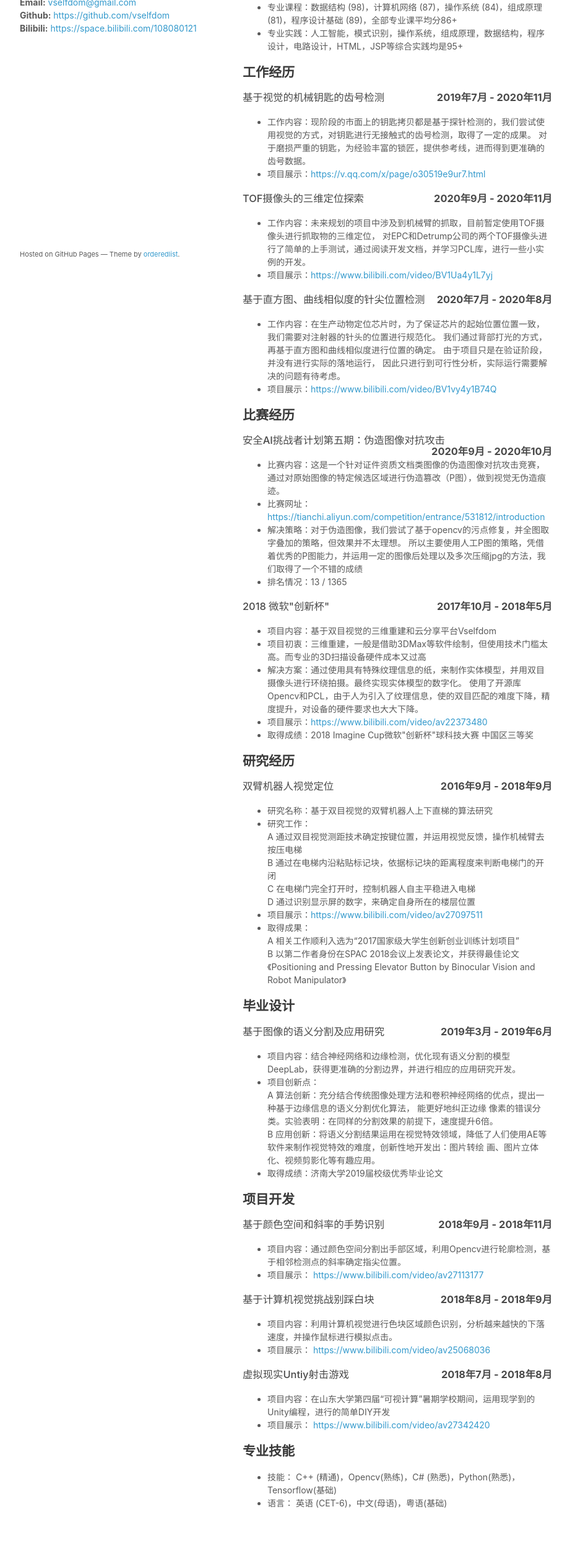
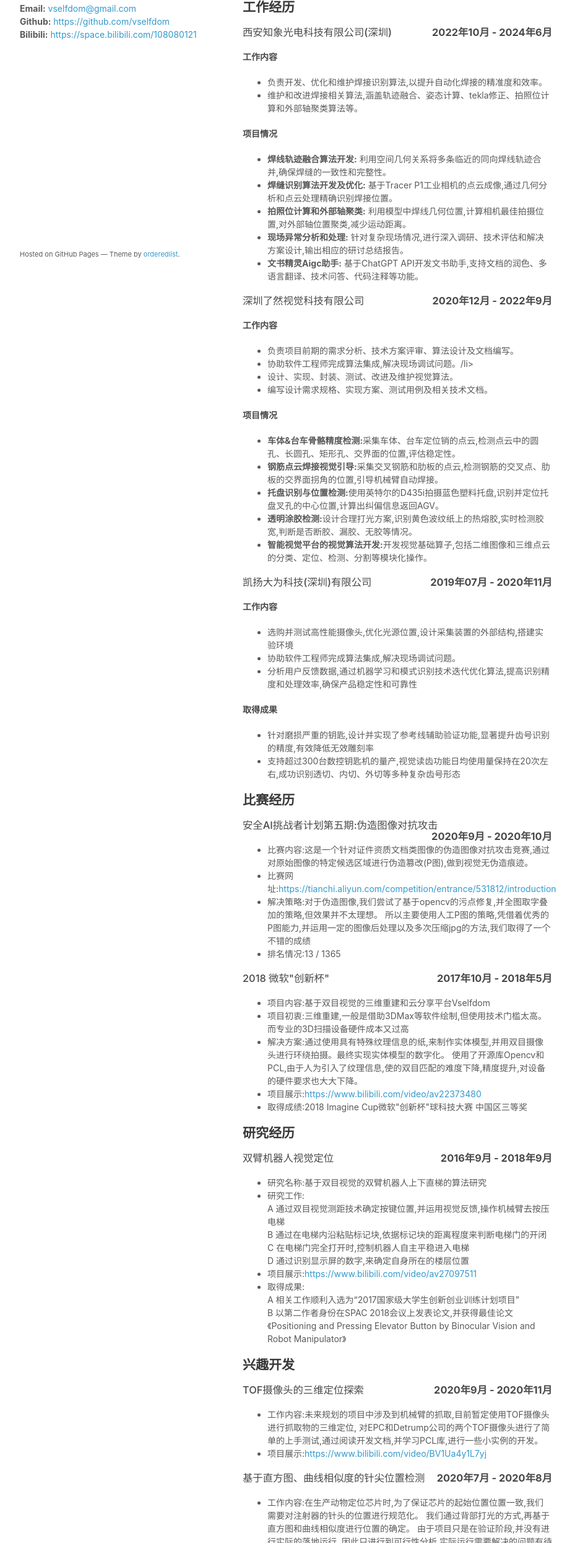
Before and after one commit to Vselfdom/vselfdom.github.io, a plain HTML site: page index.html in a window 1280 px wide. Shown: the part 311-2800 px from the top of the page at 62% size, without its empty margins (178-1107 px from the left). Drawn offline with Linux system fonts and the light colour scheme.

Commit message:
更新工作内筒

```diff
--- a/index.html
+++ b/index.html
@@ -27,113 +27,159 @@
 
     </header>
     <section>
-      <h2><b>自我介绍</b></h2>
-      <p>
-        济南大学 2019届本科毕业生，专业是计算机科学与技术，在三年本科生导师制期间，学习了图像处理的相关知识。拥有一定的项目开发经验，具备发散性思维。
-      </p>
-
       <h2><b>教育经历</b></h2>
       <h3 style="margin:0 0 5px;">济南大学 <b><span style="float:right;">2015年9月 - 2019年6月 </span></b></h3>
       <h4>计算机科学与技术 本科 信息科学与工程</h4>
       <ul>
-        <li> GPA：3.4 / 4.0（专业前 10 %）| 荣誉奖项：校二等奖学金 ( 2015-2016 )，校一等奖学金 ( 2018-2019 ) </li>
-        <li> 专业课程：数据结构 (98)，计算机网络 (87)，操作系统 (84)，组成原理 (81)，程序设计基础 (89)，全部专业课平均分86+ </li>
-        <li> 专业实践：人工智能，模式识别，操作系统，组成原理，数据结构，程序设计，电路设计，HTML，JSP等综合实践均是95+ </li>
+        <li> GPA:3.4 / 4.0(专业前 10 %)| 荣誉奖项:校二等奖学金 ( 2015-2016 ),校一等奖学金 ( 2018-2019 ) </li>
+        <li> 专业课程:数据结构 (98),计算机网络 (87),操作系统 (84),组成原理 (81),程序设计基础 (89),全部专业课平均分86+ </li>
+        <li> 专业实践:人工智能,模式识别,操作系统,组成原理,数据结构,程序设计,电路设计,HTML,JSP等综合实践均是95+ </li>
       </ul>
 
       <h2><b>工作经历</b></h2>
-      <h3 >基于视觉的机械钥匙的齿号检测 <b><span style="float:right;">2019年7月 - 2020年11月</span></b></h3>
+      <h3 >西安知象光电科技有限公司(深圳) <b><span style="float:right;">2022年10月 - 2024年6月</span></b></h3>
+      <h4><b>工作内容</b></h4>
       <ul>
-        <li> 工作内容：现阶段的市面上的钥匙拷贝都是基于探针检测的，我们尝试使用视觉的方式，对钥匙进行无接触式的齿号检测，取得了一定的成果。
-          对于磨损严重的钥匙，为经验丰富的锁匠，提供参考线，进而得到更准确的齿号数据。 </li>
-        <li> 项目展示：<a href="https://v.qq.com/x/page/o30519e9ur7.html">https://v.qq.com/x/page/o30519e9ur7.html</a> </li>
+        <li> 负责开发、优化和维护焊接识别算法,以提升自动化焊接的精准度和效率。</li>
+        <li> 维护和改进焊接相关算法,涵盖轨迹融合、姿态计算、tekla修正、拍照位计算和外部轴聚类算法等。</li>
       </ul>
-      <h3 >TOF摄像头的三维定位探索 <b><span style="float:right;">2020年9月 - 2020年11月 </span></b></h3>
+      <h4><b>项目情况</b></h4>
       <ul>
-        <li> 工作内容：未来规划的项目中涉及到机械臂的抓取，目前暂定使用TOF摄像头进行抓取物的三维定位，
-          对EPC和Detrump公司的两个TOF摄像头进行了简单的上手测试，通过阅读开发文档，并学习PCL库，进行一些小实例的开发。 </li>
-        <li> 项目展示：<a href="https://www.bilibili.com/video/BV1Ua4y1L7yj">https://www.bilibili.com/video/BV1Ua4y1L7yj</a> </li>
+        <li> <b>焊线轨迹融合算法开发:</b> 利用空间几何关系将多条临近的同向焊线轨迹合并,确保焊缝的一致性和完整性。</li>
+        <li> <b>焊缝识别算法开发及优化:</b> 基于Tracer P1工业相机的点云成像,通过几何分析和点云处理精确识别焊接位置。</li>
+        <li> <b>拍照位计算和外部轴聚类:</b> 利用模型中焊线几何位置,计算相机最佳拍摄位置,对外部轴位置聚类,减少运动距离。</li>
+        <li> <b>现场异常分析和处理:</b> 针对复杂现场情况,进行深入调研、技术评估和解决方案设计,输出相应的研讨总结报告。</li>
+        <li> <b>文书精灵Aigc助手:</b> 基于ChatGPT API开发文书助手,支持文档的润色、多语言翻译、技术问答、代码注释等功能。</li>
       </ul>
-      <h3 >基于直方图、曲线相似度的针尖位置检测 <b><span style="float:right;">2020年7月 - 2020年8月 </span></b></h3>
+
+      <h3 >深圳了然视觉科技有限公司 <b><span style="float:right;">2020年12月 - 2022年9月</span></b></h3>
+      <h4><b>工作内容</b></h4>
       <ul>
-        <li> 工作内容：在生产动物定位芯片时，为了保证芯片的起始位置位置一致，我们需要对注射器的针头的位置进行规范化。
-          我们通过背部打光的方式，再基于直方图和曲线相似度进行位置的确定。
-          由于项目只是在验证阶段，并没有进行实际的落地运行，
-          因此只进行到可行性分析，实际运行需要解决的问题有待考虑。 </li>
-        <li> 项目展示：<a href="https://www.bilibili.com/video/BV1vy4y1B74Q">https://www.bilibili.com/video/BV1vy4y1B74Q</a> </li>
+        <li> 负责项目前期的需求分析、技术方案评审、算法设计及文档编写。</li>
+        <li> 协助软件工程师完成算法集成,解决现场调试问题。/li>
+        <li> 设计、实现、封装、测试、改进及维护视觉算法。</li>
+        <li> 编写设计需求规格、实现方案、测试用例及相关技术文档。</li>
+      </ul>
+      <h4><b>项目情况</b></h4>
+      <ul>
+        <li> <b>车体&台车骨骼精度检测:</b>采集车体、台车定位销的点云,检测点云中的圆孔、长圆孔、矩形孔、交界面的位置,评估稳定性。</li>
+        <li> <b>钢筋点云焊接视觉引导:</b>采集交叉钢筋和肋板的点云,检测钢筋的交叉点、肋板的交界面拐角的位置,引导机械臂自动焊接。</li>
+        <li> <b>托盘识别与位置检测:</b>使用英特尔的D435i拍摄蓝色塑料托盘,识别并定位托盘叉孔的中心位置,计算出纠偏信息返回AGV。</li>
+        <li> <b>透明涂胶检测:</b>设计合理打光方案,识别黄色波纹纸上的热熔胶,实时检测胶宽,判断是否断胶、漏胶、无胶等情况。</li>
+        <li> <b>智能视觉平台的视觉算法开发:</b>开发视觉基础算子,包括二维图像和三维点云的分类、定位、检测、分割等模块化操作。</li>
+      </ul>
+
+      <h3 >凯扬大为科技(深圳)有限公司 <b><span style="float:right;">2019年07月 - 2020年11月</span></b></h3>
+      <h4><b>工作内容</b></h4>
+      <ul>
+        <li> 选购并测试高性能摄像头,优化光源位置,设计采集装置的外部结构,搭建实验环境</li>
+        <li> 协助软件工程师完成算法集成,解决现场调试问题。</li>
+        <li> 分析用户反馈数据,通过机器学习和模式识别技术迭代优化算法,提高识别精度和处理效率,确保产品稳定性和可靠性</li>
+      </ul>
+      <h4><b>取得成果</b></h4>
+      <ul>
+        <li> 针对磨损严重的钥匙,设计并实现了参考线辅助验证功能,显著提升齿号识别的精度,有效降低无效雕刻率</li>
+        <li> 支持超过300台数控钥匙机的量产,视觉读齿功能日均使用量保持在20次左右,成功识别透切、内切、外切等多种复杂齿号形态</li>
       </ul>
 
       <h2><b>比赛经历</b></h2>
-      <h3 >安全AI挑战者计划第五期：伪造图像对抗攻击 <b><span style="float:right;">2020年9月 - 2020年10月 </span></b></h3>
+      <h3 >安全AI挑战者计划第五期:伪造图像对抗攻击 <b><span style="float:right;">2020年9月 - 2020年10月 </span></b></h3>
       <ul>
-        <li> 比赛内容：这是一个针对证件资质文档类图像的伪造图像对抗攻击竞赛，通过对原始图像的特定候选区域进行伪造篡改（P图），做到视觉无伪造痕迹。 </li>
-        <li> 比赛网址：<a href="https://tianchi.aliyun.com/competition/entrance/531812/introduction">https://tianchi.aliyun.com/competition/entrance/531812/introduction</a> </li>
-        <li> 解决策略：对于伪造图像，我们尝试了基于opencv的污点修复，并全图取字叠加的策略，但效果并不太理想。
-          所以主要使用人工P图的策略，凭借着优秀的P图能力，并运用一定的图像后处理以及多次压缩jpg的方法，我们取得了一个不错的成绩</li>
-        <li> 排名情况：13 / 1365 </li>
+        <li> 比赛内容:这是一个针对证件资质文档类图像的伪造图像对抗攻击竞赛,通过对原始图像的特定候选区域进行伪造篡改(P图),做到视觉无伪造痕迹。 </li>
+        <li> 比赛网址:<a href="https://tianchi.aliyun.com/competition/entrance/531812/introduction">https://tianchi.aliyun.com/competition/entrance/531812/introduction</a> </li>
+        <li> 解决策略:对于伪造图像,我们尝试了基于opencv的污点修复,并全图取字叠加的策略,但效果并不太理想。
+          所以主要使用人工P图的策略,凭借着优秀的P图能力,并运用一定的图像后处理以及多次压缩jpg的方法,我们取得了一个不错的成绩</li>
+        <li> 排名情况:13 / 1365 </li>
       </ul>
       <h3 >2018 微软"创新杯" <b><span style="float:right;">2017年10月 - 2018年5月 </span></b></h3>
       <ul>
-        <li> 项目内容：基于双目视觉的三维重建和云分享平台Vselfdom </li>
-        <li> 项目初衷：三维重建，一般是借助3DMax等软件绘制，但使用技术门槛太高。而专业的3D扫描设备硬件成本又过高 </li>
-        <li> 解决方案：通过使用具有特殊纹理信息的纸，来制作实体模型，并用双目摄像头进行环绕拍摄。最终实现实体模型的数字化。
-            使用了开源库Opencv和PCL，由于人为引入了纹理信息，使的双目匹配的难度下降，精度提升，对设备的硬件要求也大大下降。
+        <li> 项目内容:基于双目视觉的三维重建和云分享平台Vselfdom </li>
+        <li> 项目初衷:三维重建,一般是借助3DMax等软件绘制,但使用技术门槛太高。而专业的3D扫描设备硬件成本又过高 </li>
+        <li> 解决方案:通过使用具有特殊纹理信息的纸,来制作实体模型,并用双目摄像头进行环绕拍摄。最终实现实体模型的数字化。
+            使用了开源库Opencv和PCL,由于人为引入了纹理信息,使的双目匹配的难度下降,精度提升,对设备的硬件要求也大大下降。
         </li>
-        <li> 项目展示：<a href="https://www.bilibili.com/video/av22373480">https://www.bilibili.com/video/av22373480</a> </li>
-        <li> 取得成绩：2018 Imagine Cup微软"创新杯"球科技大赛 中国区三等奖  </li>
+        <li> 项目展示:<a href="https://www.bilibili.com/video/av22373480">https://www.bilibili.com/video/av22373480</a> </li>
+        <li> 取得成绩:2018 Imagine Cup微软"创新杯"球科技大赛 中国区三等奖  </li>
       </ul>
 
       <h2><b>研究经历</b></h2>
       <h3 > 双臂机器人视觉定位 <b><span style="float:right;">2016年9月 - 2018年9月 </span></b></h3>
       <ul>
-        <li> 研究名称：基于双目视觉的双臂机器人上下直梯的算法研究 </li>
-        <li>研究工作：<br>
-          A 通过双目视觉测距技术确定按键位置，并运用视觉反馈，操作机械臂去按压电梯 <br>
-          B 通过在电梯内沿粘贴标记块，依据标记块的距离程度来判断电梯门的开闭 <br>
-          C 在电梯门完全打开时，控制机器人自主平稳进入电梯 <br>
-          D 通过识别显示屏的数字，来确定自身所在的楼层位置 <br>
+        <li> 研究名称:基于双目视觉的双臂机器人上下直梯的算法研究 </li>
+        <li>研究工作:<br>
+          A 通过双目视觉测距技术确定按键位置,并运用视觉反馈,操作机械臂去按压电梯 <br>
+          B 通过在电梯内沿粘贴标记块,依据标记块的距离程度来判断电梯门的开闭 <br>
+          C 在电梯门完全打开时,控制机器人自主平稳进入电梯 <br>
+          D 通过识别显示屏的数字,来确定自身所在的楼层位置 <br>
         </li>
-        <li> 项目展示：<a href="https://www.bilibili.com/video/av27097511">https://www.bilibili.com/video/av27097511</a> </li>
-        <li> 取得成果： <br>
+        <li> 项目展示:<a href="https://www.bilibili.com/video/av27097511">https://www.bilibili.com/video/av27097511</a> </li>
+        <li> 取得成果: <br>
           A 相关工作顺利入选为“2017国家级大学生创新创业训练计划项目” <br>
-          B 以第二作者身份在SPAC 2018会议上发表论文，并获得最佳论文 <br>
+          B 以第二作者身份在SPAC 2018会议上发表论文,并获得最佳论文 <br>
           《Positioning and Pressing Elevator Button by Binocular Vision and Robot Manipulator》 <br>
         </li>
+      </ul>
+
+      <h2><b>兴趣开发</b></h2>
+      <h3 >TOF摄像头的三维定位探索 <b><span style="float:right;">2020年9月 - 2020年11月 </span></b></h3>
+      <ul>
+        <li> 工作内容:未来规划的项目中涉及到机械臂的抓取,目前暂定使用TOF摄像头进行抓取物的三维定位,
+          对EPC和Detrump公司的两个TOF摄像头进行了简单的上手测试,通过阅读开发文档,并学习PCL库,进行一些小实例的开发。 </li>
+        <li> 项目展示:<a href="https://www.bilibili.com/video/BV1Ua4y1L7yj">https://www.bilibili.com/video/BV1Ua4y1L7yj</a> </li>
+      </ul>
+      <h3 >基于直方图、曲线相似度的针尖位置检测 <b><span style="float:right;">2020年7月 - 2020年8月 </span></b></h3>
+      <ul>
+        <li> 工作内容:在生产动物定位芯片时,为了保证芯片的起始位置位置一致,我们需要对注射器的针头的位置进行规范化。
+          我们通过背部打光的方式,再基于直方图和曲线相似度进行位置的确定。
+          由于项目只是在验证阶段,并没有进行实际的落地运行,
+          因此只进行到可行性分析,实际运行需要解决的问题有待考虑。 </li>
+        <li> 项目展示:<a href="https://www.bilibili.com/video/BV1vy4y1B74Q">https://www.bilibili.com/video/BV1vy4y1B74Q</a> </li>
+      </ul>
+      <h3 > 基于颜色空间和斜率的手势识别  <b><span style="float:right;">2018年9月 - 2018年11月  </span></b></h3>
+      <ul>
+        <li> 项目内容:通过颜色空间分割出手部区域,利用Opencv进行轮廓检测,基于相邻检测点的斜率确定指尖位置。</li>
+        <li> 项目展示:<a href="https://www.bilibili.com/video/av27113177"> https://www.bilibili.com/video/av27113177</a> </li>
+      </ul>
+      <h3 > 基于计算机视觉挑战别踩白块   <b><span style="float:right;">2018年8月 - 2018年9月   </span></b></h3>
+      <ul>
+        <li> 项目内容:利用计算机视觉进行色块区域颜色识别,分析越来越快的下落速度,并操作鼠标进行模拟点击。  </li>
+        <li> 项目展示:<a href="https://www.bilibili.com/video/av25068036"> https://www.bilibili.com/video/av25068036</a> </li>
+      </ul>
+      <h3 > 虚拟现实Untiy射击游戏  <b><span style="float:right;">2018年7月 - 2018年8月  </span></b></h3>
+      <ul>
+        <li> 项目内容:在山东大学第四届“可视计算”暑期学校期间,运用现学到的Unity编程,进行的简单DIY开发 </li>
+        <li> 项目展示:<a href="https://www.bilibili.com/video/av27342420"> https://www.bilibili.com/video/av27342420</a> </li>
       </ul>
 
       <h2><b>毕业设计</b></h2>
       <h3 > 基于图像的语义分割及应用研究 <b><span style="float:right;">2019年3月 - 2019年6月  </span></b></h3>
       <ul>
-        <li> 项目内容：结合神经网络和边缘检测，优化现有语义分割的模型DeepLab，获得更准确的分割边界，并进行相应的应用研究开发。 </li>
-        <li> 项目创新点： <br>
-          A 算法创新：充分结合传统图像处理方法和卷积神经网络的优点，提出一种基于边缘信息的语义分割优化算法，
-          能更好地纠正边缘 像素的错误分类。实验表明：在同样的分割效果的前提下，速度提升6倍。 <br>
-          B 应用创新：将语义分割结果运用在视觉特效领域，降低了人们使用AE等软件来制作视觉特效的难度，创新性地开发出：图片转绘 画、图片立体化、视频剪影化等有趣应用。 <br>
+        <li> 项目内容:结合神经网络和边缘检测,优化现有语义分割的模型DeepLab,获得更准确的分割边界,并进行相应的应用研究开发。 </li>
+        <li> 项目创新点: <br>
+          A 算法创新:充分结合传统图像处理方法和卷积神经网络的优点,提出一种基于边缘信息的语义分割优化算法,
+          能更好地纠正边缘 像素的错误分类。实验表明:在同样的分割效果的前提下,速度提升6倍。 <br>
+          B 应用创新:将语义分割结果运用在视觉特效领域,降低了人们使用AE等软件来制作视觉特效的难度,创新性地开发出:图片转绘 画、图片立体化、视频剪影化等有趣应用。 <br>
         </li>
-        <li> 取得成绩：济南大学2019届校级优秀毕业论文</li>
+        <li> 取得成绩:济南大学2019届校级优秀毕业论文</li>
       </ul>
 
-      <h2><b>项目开发</b></h2>
-      <h3 > 基于颜色空间和斜率的手势识别  <b><span style="float:right;">2018年9月 - 2018年11月  </span></b></h3>
+
+      <h2><b>荣誉奖项</b></h2>
       <ul>
-        <li> 项目内容：通过颜色空间分割出手部区域，利用Opencv进行轮廓检测，基于相邻检测点的斜率确定指尖位置。</li>
-        <li> 项目展示：<a href="https://www.bilibili.com/video/av27113177"> https://www.bilibili.com/video/av27113177</a> </li>
-      </ul>
-      <h3 > 基于计算机视觉挑战别踩白块   <b><span style="float:right;">2018年8月 - 2018年9月   </span></b></h3>
-      <ul>
-        <li> 项目内容：利用计算机视觉进行色块区域颜色识别，分析越来越快的下落速度，并操作鼠标进行模拟点击。  </li>
-        <li> 项目展示：<a href="https://www.bilibili.com/video/av25068036"> https://www.bilibili.com/video/av25068036</a> </li>
-      </ul>
-      <h3 > 虚拟现实Untiy射击游戏  <b><span style="float:right;">2018年7月 - 2018年8月  </span></b></h3>
-      <ul>
-        <li> 项目内容：在山东大学第四届“可视计算”暑期学校期间，运用现学到的Unity编程，进行的简单DIY开发 </li>
-        <li> 项目展示：<a href="https://www.bilibili.com/video/av27342420"> https://www.bilibili.com/video/av27342420</a> </li>
+        <h3 ><b></b></h3>
+        <li> 西安知象光电有限公司 2023年年度优秀员工 <span style="float:right;">2024年01月</span></li>
+        <li> 知象光电第一届“知象杯”AIGC挑战赛 三等奖<span style="float:right;">2023年07月</span></li>
+        <li> 深圳了然视觉科技有限公司 2021年年度优秀员工<span style="float:right;">2022年01月</span></li>
+        <li> 阿里安全AI挑战者计划第五期伪造图像对抗攻击(图片篡改赛道) Top20 <span style="float:right;">2020年10月</span></li>
+        <li> 济南大学2019届校级优秀毕业论文 <span style="float:right;">2019年06月</span></li>
+        <li> 微软”创新杯”全球科技大赛中国区总决赛 三等奖<span style="float:right;">2018年05月</span></li>
+        <li> 语言: 英语 (CET-6),中文(母语),粤语(基础)  <br>
       </ul>
 
       <h2><b>专业技能</b></h2>
       <ul>
-        <li> 技能： C++ (精通)，Opencv(熟练)，C# (熟悉)，Python(熟悉)，Tensorflow(基础) </li>
-        <li> 语言： 英语 (CET-6)，中文(母语)，粤语(基础)  <br>
+        <li> 技能: C++ (精通),Opencv(熟练),C# (熟悉),Python(熟悉),Tensorflow(基础) </li>
+        <li> 语言: 英语 (CET-6),中文(母语),粤语(基础)  <br>
       </ul>
 
     </section>
```
Also changed, not shown: images/huiwuchen.jpg (added), images/huiwuchen_R.png.
